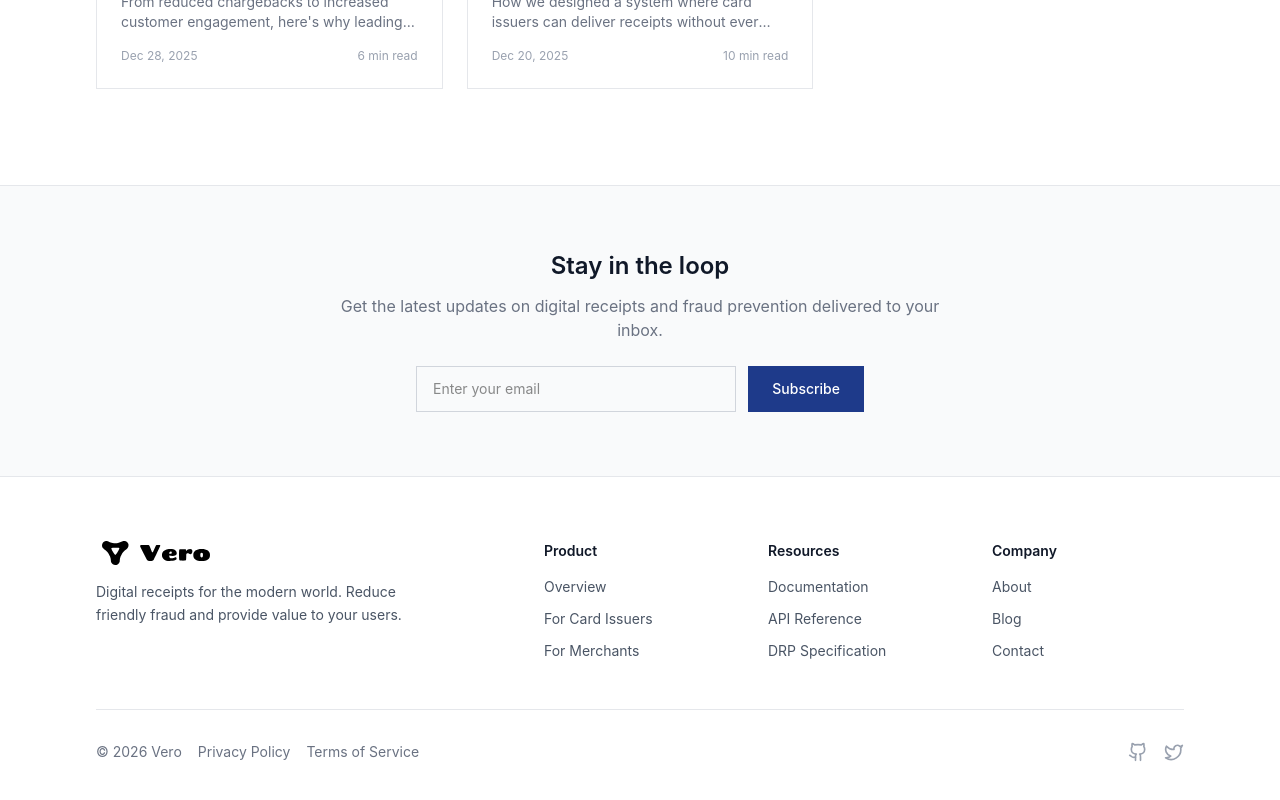
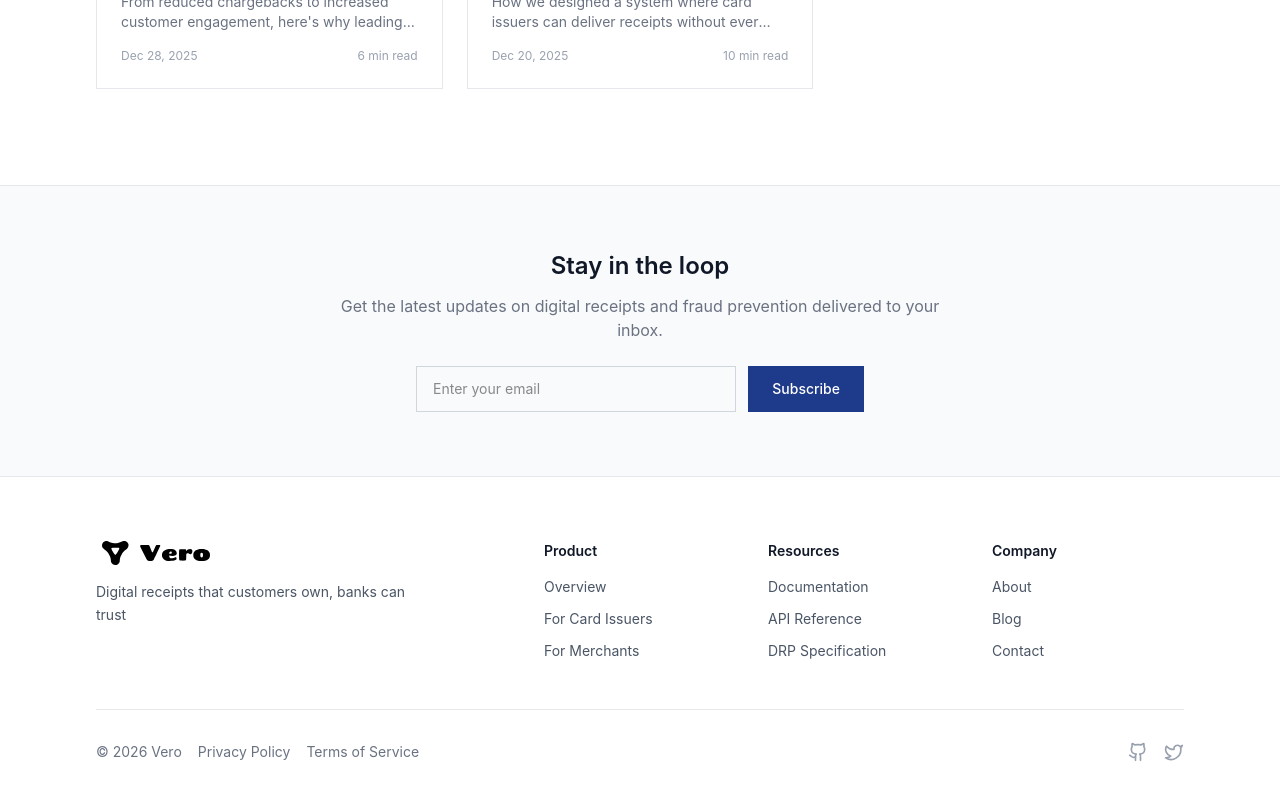
Before and after one commit to tjccapital/vero-site, a Next.js app: page /blog in a window 1280 px wide. Shown: the part 1015-1815 px from the top of the page. Built offline with nearby package versions, Linux system fonts and the light colour scheme.

Commit message:
Update footer text for clarity and trust

```diff
--- a/components/sections/footer.tsx
+++ b/components/sections/footer.tsx
@@ -11,7 +11,7 @@ export function Footer() {
           <div className="md:col-span-2">
             <Logo className="h-6 text-gray-900 mb-4" />
             <p className="text-sm text-gray-600 leading-relaxed max-w-xs">
-              Digital receipts for the modern world. Reduce friendly fraud and provide value to your users.
+              Digital receipts that customers own, banks can trust
             </p>
           </div>
 
```
